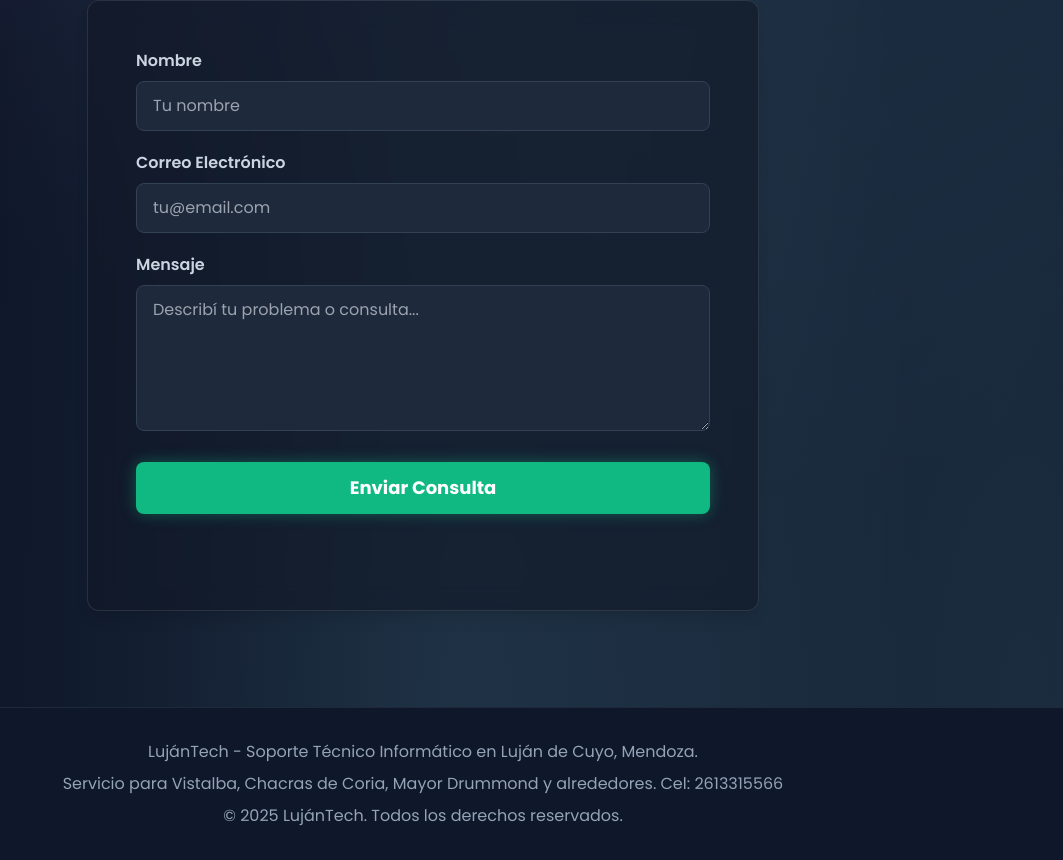
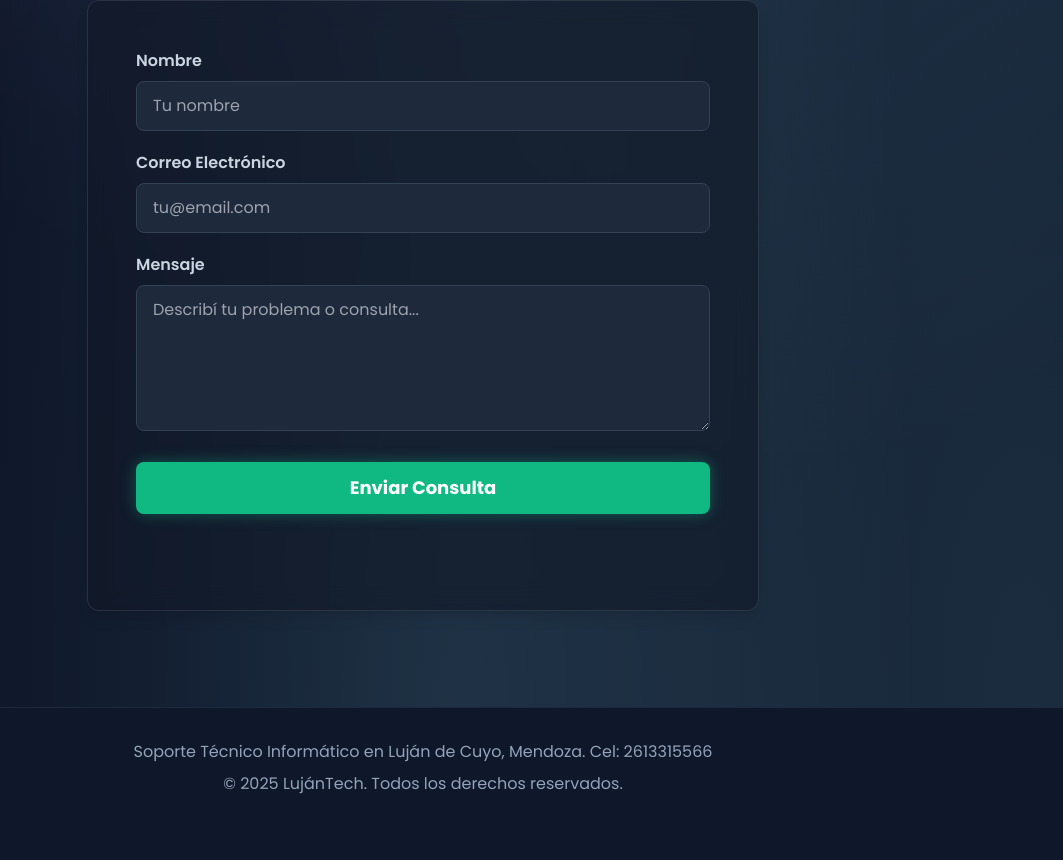
Before and after one commit to nicomaure/lujantech, a plain HTML site: page index.html in a window 1280 px wide. Shown: the part 2807-3667 px from the top of the page, without its empty margins (217-1280 px from the left). After the commit the page ends 3635 px from the top, so only its background shows below. Drawn offline with nearby package versions, Linux system fonts and the light colour scheme.

Commit message:
footer leyenda

```diff
--- a/index.html
+++ b/index.html
@@ -288,8 +288,7 @@
     <!-- Footer -->
     <footer class="bg-slate-900 border-t border-slate-800 py-8">
         <div class="container mx-auto px-6 text-center text-slate-400">
-            <p class="mb-2">LujánTech - Soporte Técnico Informático en Luján de Cuyo, Mendoza.</p>
-            <p class="mb-2">Servicio para Vistalba, Chacras de Coria, Mayor Drummond y alrededores. Cel: 2613315566</p>
+            <p class="mb-2">Soporte Técnico Informático en Luján de Cuyo, Mendoza. Cel: 2613315566</p>
             <p>&copy; 2025 LujánTech. Todos los derechos reservados.</p>
         </div>
     </footer>
```
